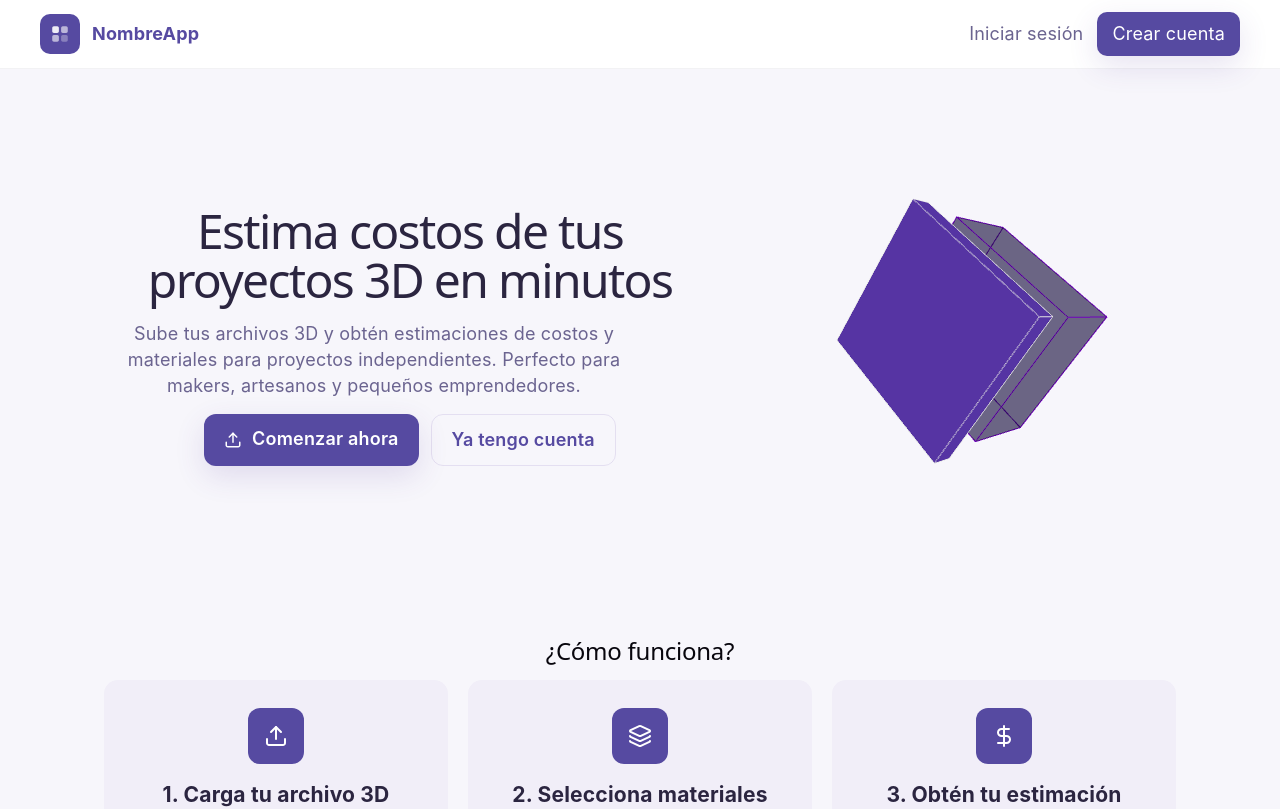
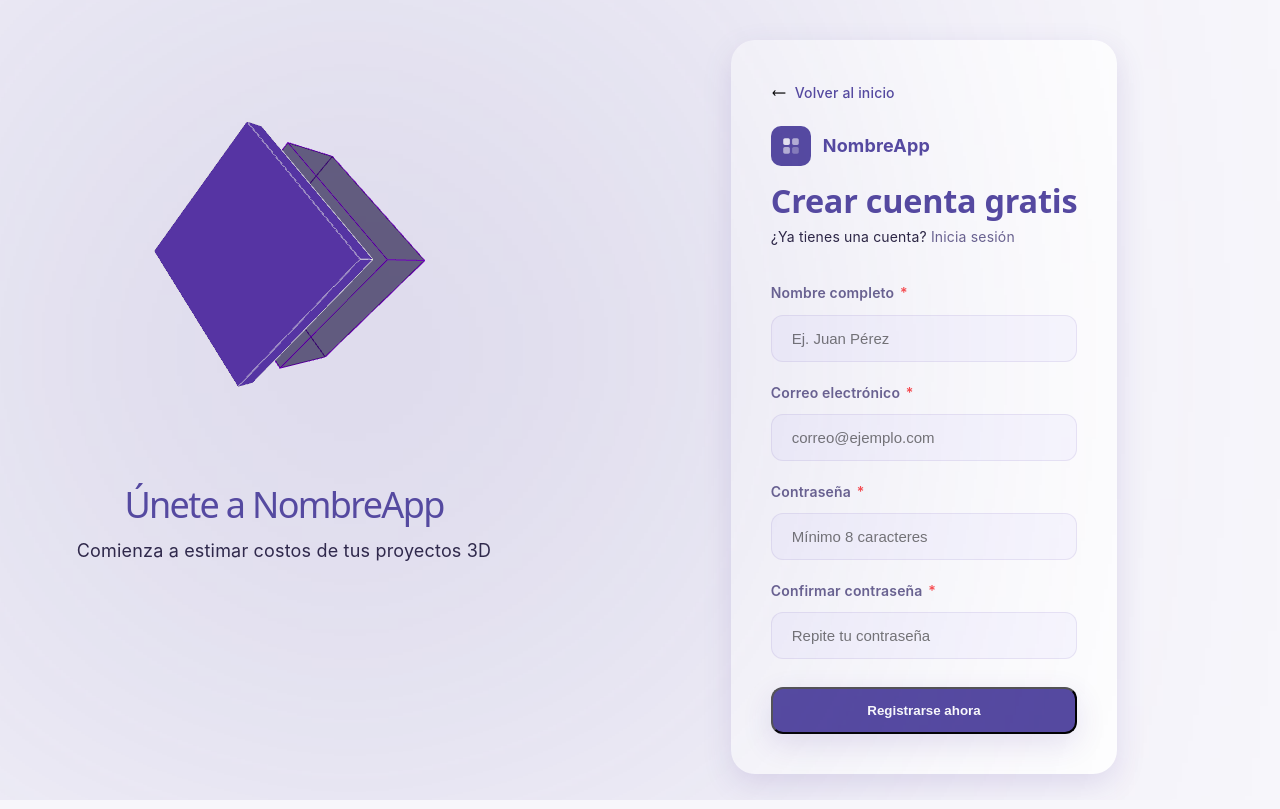
Before and after one commit to YariCB/UCV_TEG_Frontend, a React (Vite) app: page /signup in a window 1280 px wide. Shown: the top 809 px of the page. Built offline with nearby package versions, Linux system fonts and the light colour scheme.

Commit message:
Adding signup

```diff
--- a/src/App.jsx
+++ b/src/App.jsx
@@ -1,9 +1,22 @@
 import React from 'react'
+import { BrowserRouter as Router, Routes, Route } from 'react-router-dom'
 import Landing from './pages/Landing'
+import SignUp from './pages/SignUp/SignUp'
 import './pages/Landing/landing.css'
+import './index.css'
 
-function App(){
-  return <Landing />
+function App() {
+  return (
+    <Router>
+      <Routes>
+        {/* Ruta para el Landing Page principal */}
+        <Route path="/" element={<Landing />} />
+
+        {/* Ruta para la nueva interfaz de Registro */}
+        <Route path="/signup" element={<SignUp />} />
+      </Routes>
+    </Router>
+  )
 }
 
 export default App
--- a/src/components/landing/Features.jsx
+++ b/src/components/landing/Features.jsx
@@ -32,7 +32,7 @@ export default function Features(){
             <h4>¿Listo para comenzar?</h4>
             <p className="muted small">Crea tu cuenta gratuita y empieza a estimar costos de tus proyectos 3D hoy mismo.</p>
             <br></br>
-            <a className="btn white block" href="#">
+            <a className="btn white block" href="/signup">
                 Crear cuenta gratis
                 <img src={goIcon} alt="" className="btn-icon-right" />
             </a>
--- a/src/components/landing/Header.jsx
+++ b/src/components/landing/Header.jsx
@@ -12,7 +12,7 @@ export default function Header() {
         </div>
         <nav className="la-nav">
           <a className="la-link" href="#">Iniciar sesión</a>
-          <a className="la-cta primary-pill" href="#">Crear cuenta</a>
+          <a className="la-cta primary-pill" href="/signup">Crear cuenta</a>
         </nav>
       </div>
     </header>
--- a/src/components/landing/Hero.jsx
+++ b/src/components/landing/Hero.jsx
@@ -12,7 +12,7 @@ export default function Hero() {
           <h1>Estima costos de tus proyectos 3D en minutos</h1>
           <p className="muted">Sube tus archivos 3D y obtén estimaciones de costos y materiales para proyectos independientes. Perfecto para makers, artesanos y pequeños emprendedores.</p>
           <div className="la-hero-ctas">
-            <a className="btn primary" href="#"><img src={uploadIcon} alt="" className="btn-icon"/>Comenzar ahora</a>
+            <a className="btn primary" href="/signup"><img src={uploadIcon} alt="" className="btn-icon"/>Comenzar ahora</a>
             <a className="btn ghost" href="#">Ya tengo cuenta</a>
           </div>
         </div>
--- /dev/null
+++ b/src/components/ui/SignUpCard.jsx
@@ -0,0 +1,54 @@
+import React from 'react'
+import { Link } from 'react-router-dom'
+import sampleIcon from '../../assets/sample.svg'
+import backIcon from '../../assets/back.png'
+import '../../pages/SignUp/SignUp.css'
+
+export default function SignUpCard() {
+  return (
+    <div className="la-signup-card">
+      {/* Botón Volver ahora dentro del card */}
+      <Link to="/" className="back-home-link">
+        <img src={backIcon} alt="back" className="back-icon-accent" />
+        <span>Volver al inicio</span>
+      </Link>
+
+      <div className="card-header-left">
+        <div className="la-brand">
+          <div className="brand-icon"><img src={sampleIcon} alt="logo"/></div>
+          <span>NombreApp</span>
+        </div>
+        <h2 className="accent-title">Crear cuenta gratis</h2>
+        <p className="login-redirect muted small">
+          ¿Ya tienes una cuenta? <Link to="/login" className="la-link">Inicia sesión</Link>
+        </p>
+      </div>
+
+      <form className="signup-form-list">
+        <div className="input-group">
+          <label>Nombre completo <span className="required">*</span></label>
+          <input type="text" placeholder="Ej. Juan Pérez" required />
+        </div>
+
+        <div className="input-group">
+          <label>Correo electrónico <span className="required">*</span></label>
+          <input type="email" placeholder="correo@ejemplo.com" required />
+        </div>
+
+        <div className="input-group">
+          <label>Contraseña <span className="required">*</span></label>
+          <input type="password" placeholder="Mínimo 8 caracteres" required />
+        </div>
+
+        <div className="input-group">
+          <label>Confirmar contraseña <span className="required">*</span></label>
+          <input type="password" placeholder="Repite tu contraseña" required />
+        </div>
+
+        <button type="submit" className="btn primary block">
+          Registrarse ahora
+        </button>
+      </form>
+    </div>
+  )
+}
--- /dev/null
+++ b/src/pages/SignUp/SignUp.css
@@ -0,0 +1,236 @@
+/* --- LAYOUT Y FONDO --- */
+
+.la-signup-page {
+    display: flex;
+    height: 100vh;
+    width: 100%;
+    overflow: hidden;
+    background-color: var(--bg);
+    position: relative;
+}
+
+/* El difuminado del fondo (efecto Glow) */
+.la-signup-page::before {
+    content: '';
+    position: absolute;
+    width: 1000px;
+    height: 1000px;
+    background: var(--accent);
+    filter: blur(200px);
+    opacity: 0.15;
+    top: -150px;
+    left: -150px;
+    z-index: 0;
+    pointer-events: none;
+}
+
+.signup-logo {
+    position: absolute;
+    top: 30px;
+    left: 40px;
+    z-index: 10;
+}
+
+.signup-left {
+    flex: 2;
+    display: flex;
+    flex-direction: column;
+    padding: 60px;
+}
+
+.signup-right {
+    flex: 3;
+    display: flex;
+    flex-direction: column;
+    align-items: center;
+    overflow-y: auto;
+    padding: 40px 20px;
+}
+
+/* --- BOTÓN VOLVER --- */
+.back-home-link {
+    display: flex;
+    align-items: center;
+    gap: 8px;
+    text-decoration: none;
+    color: var(--accent);
+    font-weight: 600;
+    font-size: 14px;
+    margin-bottom: 20px;
+    transition: opacity 0.2s;
+}
+
+.back-home-link:hover {
+    opacity: 0.8;
+}
+
+/* Colorear el icono back.png con el color --accent */
+.back-icon-accent {
+    width: 18px;
+    height: 18px;
+    filter: sepia(100%) hue-rotate(220deg) saturate(500%);
+}
+
+/* --- TEXTOS --- */
+
+.accent-title {
+    color: var(--accent) !important;
+    margin-bottom: 25px;
+    font-weight: 650;
+}
+
+.left-content h1 {
+    font-size: 2.0rem;
+    color: var(--accent);
+    margin-bottom: 20px;
+}
+
+/* --- TARJETA Y FORMULARIO VERTICAL --- */
+
+.la-signup-card {
+    background-color: var(--white);
+    padding: 40px;
+    border-radius: 24px;
+    width: 100%;
+    margin: auto 0;
+    box-shadow: var(--shadow);
+    text-align: left;
+}
+
+.card-header-left {
+    margin-top: 20px;
+    margin-bottom: 30px;
+}
+
+.card-header-left .la-brand {
+    justify-content: flex-start;
+    margin-bottom: 15px;
+}
+
+.card-logo {
+    justify-content: center;
+    margin-bottom: 10px;
+}
+
+.input-group {
+    display: flex;
+    flex-direction: column;
+    align-items: flex-start;
+    gap: 6px;
+}
+
+.input-label {
+    font-size: 12px;
+    font-weight: 600;
+    color: var(--muted);
+    margin-left: 4px;
+}
+
+.signup-form-list {
+    display: flex;
+    flex-direction: column;
+}
+
+.accent-title {
+    color: var(--accent);
+    font-size: 1.8rem;
+    margin: 5px 0;
+}
+
+.login-redirect {
+    margin-top: 5px;
+}
+
+/* --- LABELS Y REQUIRED --- */
+
+.input-group {
+    display: flex;
+    flex-direction: column;
+    gap: 8px;
+    margin-bottom: 18px;
+}
+
+.input-group label {
+    font-size: 14px;
+    font-weight: 600;
+    color: var(--muted);
+}
+
+.required {
+    color: #ff4d4d;
+    margin-left: 2px;
+}
+
+.input-group input {
+    width: 100%;
+    padding: 14px 20px;
+    background-color: #f9f8ff;
+    border: 1px solid rgba(91, 62, 166, 0.1);
+    border-radius: 12px;
+    font-size: 15px;
+    transition: all 0.3s ease;
+}
+
+.input-group input:focus {
+    outline: none;
+    border-color: var(--accent);
+    background-color: white;
+    box-shadow: 0 0 0 4px rgba(91, 62, 166, 0.05);
+}
+
+.btn.block {
+    width: 100%;
+    padding: 14px;
+    margin-top: 10px;
+    border-radius: 12px;
+}
+
+/* --- BOTÓN VOLVER --- */
+.back-home-link {
+    display: flex;
+    align-items: center;
+    gap: 8px;
+    text-decoration: none;
+    color: var(--accent);
+    font-size: 14px;
+    font-weight: 500;
+    transition: transform 0.2s;
+}
+
+.back-home-link:hover {
+    transform: translateX(-5px);
+}
+
+.back-icon-accent {
+    width: 16px;
+    filter: sepia(100%) hue-rotate(220deg) saturate(500%);
+}
+
+/* --- RESPONSIVE --- */
+
+@media (max-width: 968px) {
+    .la-signup-page {
+        flex-direction: column;
+    }
+
+    .signup-left {
+        display: none;
+    }
+
+    .signup-right {
+        padding: 20px;
+    }
+
+    .la-signup-card {
+        padding: 30px 20px;
+        max-width: 100%;
+        border-radius: 0;
+        box-shadow: none;
+    }
+}
+
+@media (max-width: 480px) {
+    .accent-title {
+        font-size: 1.5rem;
+    }
+}
--- /dev/null
+++ b/src/pages/SignUp/SignUp.jsx
@@ -0,0 +1,28 @@
+import React from 'react'
+import CubeScene from '../../components/canvas/CubeScene.jsx'
+import SignUpCard from '../../components/ui/SignUpCard.jsx'
+import './SignUp.css'
+
+export default function SignUp() {
+  return (
+    <div className="la-signup-page">
+      <div className="signup-left">
+        <div className="canvas-wrapper">
+          <CubeScene />
+        </div>
+        <div className="left-content">
+          <h1>Únete a NombreApp</h1>
+          <p className="muted">
+            Comienza a estimar costos de tus proyectos 3D
+          </p>
+        </div>
+      </div>
+
+      <div className="signup-right">
+        <div className="form-container">
+          <SignUpCard />
+        </div>
+      </div>
+    </div>
+  )
+}
```
Also changed, not shown: src/assets/back.png (added).
